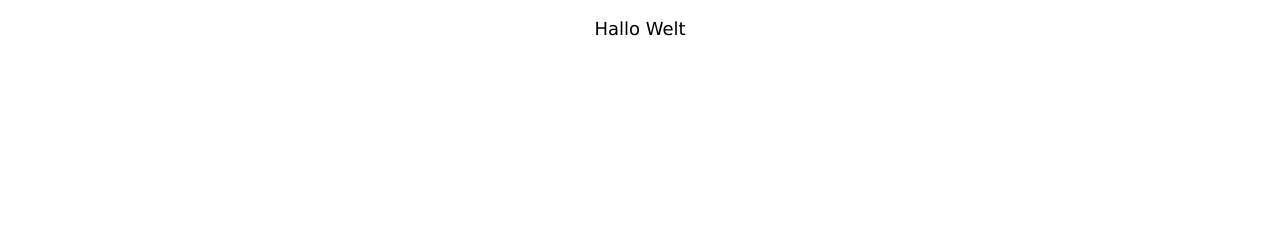
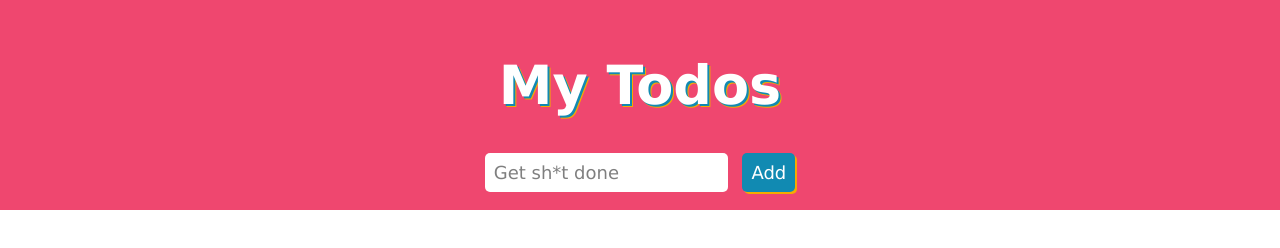
Before and after one commit to logycode/todo-app, a plain HTML site: page index.html in a window 1280 px wide. Drawn offline with Linux system fonts and the light colour scheme.

Commit message:
feat: adds header section

```diff
--- a/index.html
+++ b/index.html
@@ -8,7 +8,19 @@
     <title>My Todos</title>
   </head>
   <body>
-    <p>Hallo Welt</p>
+    <header class="header">
+      <h1 class="title">My Todos</h1>
+      <section class="new-todo">
+        <input
+          type="text"
+          name="new-todo"
+          id="new-todo"
+          placeholder="Get sh*t done"
+        />
+        <button class="add-todo">Add</button>
+      </section>
+    </header>
+
     <script src="main.js"></script>
   </body>
 </html>
--- a/main.css
+++ b/main.css
@@ -1,9 +1,11 @@
 /* will be created mobile first */
 :root {
   --text: rgba(0, 0, 0, 0.9);
-  --text-shade: rgba(0, 0, 0, 0.7);
+  --text-shade: rgba(0, 0, 0, 0.5);
   --bg: rgba(255, 255, 255, 0.8);
-  --contrast-color: rgb(239, 71, 111);
+  --contrast-color: #ef476f;
+  --interface-color: #118ab2;
+  --second-shadow-color: #f5ab00;
 }
 
 *,
@@ -21,9 +23,49 @@ html {
 body {
   margin: 0;
   padding: 0;
+  position: relative;
   display: flex;
   flex-direction: column;
   align-items: center;
+}
+
+.header {
+  width: 100vw;
+  padding: 1em 2em;
+  background-color: var(--contrast-color);
+  text-align: center;
+}
+
+/** todo fix position sticky. Check if position:relative is necessary in body */
+
+.title {
+  position: sticky;
+  font-size: 3em;
+  color: white;
+  text-shadow: 2px 2px var(--interface-color),
+    3px 3px var(--second-shadow-color);
+}
+
+.new-todo > * {
+  all: unset;
+  padding: 0.5em;
+  border-radius: 5px;
+}
+
+#new-todo {
+  background-color: white;
+  text-align: left;
+}
+
+#new-todo::placeholder {
+  color: var(--text-shade);
+}
+
+.add-todo {
+  margin-left: 0.5em;
+  background-color: var(--interface-color);
+  box-shadow: 2px 2px var(--second-shadow-color);
+  color: white;
 }
 
 /* tablets and smaller desktops */
```
